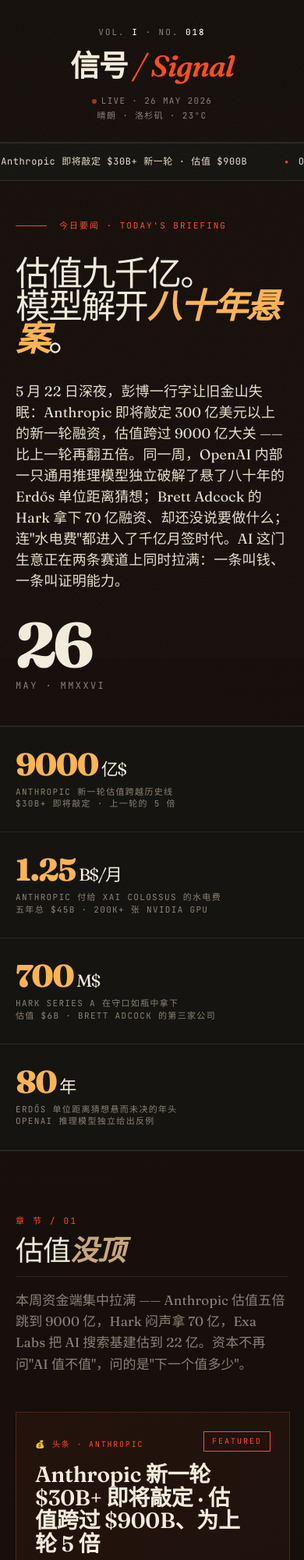
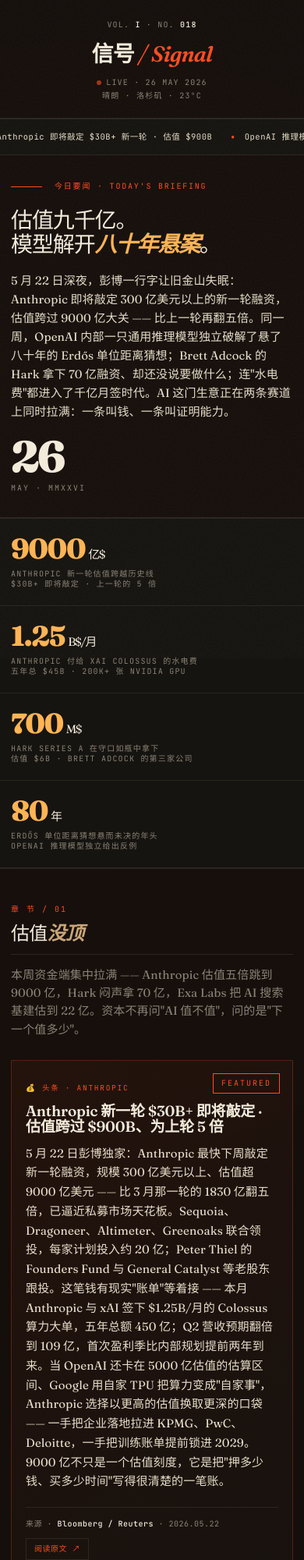
Before and after one commit to AshinXuuu/ai_daily, a plain HTML site: page daily/ai_daily_2026_05_26.html in a window 390 px wide. Shown: the top 2000 px of the page at 78% size. Drawn offline with Linux system fonts and the light colour scheme.

Commit message:
📰 第 018 期 · 2026-05-26

```diff
--- a/daily/ai_daily_2026_05_26.html
+++ b/daily/ai_daily_2026_05_26.html
@@ -92,27 +92,83 @@
   .footer-mark .accent { color: var(--signal); }
   .footer p { font-family: 'JetBrains Mono', monospace; font-size: 11px; letter-spacing: 0.15em; color: var(--muted); text-transform: uppercase; }
   .footer .divider { width: 60px; height: 1px; background: var(--signal); margin: 24px auto; }
+  /* ===== 平板 / 小笔记本 ===== */
   @media (max-width: 900px) {
     .wrap { padding: 0 20px; }
-    .masthead-grid { grid-template-columns: 1fr; gap: 16px; text-align: center; }
+    .masthead { padding: 24px 0 20px; }
+    .masthead-grid { grid-template-columns: 1fr; gap: 14px; text-align: center; }
     .weather { text-align: center; }
-    .date-block { position: static; text-align: left; margin-top: 32px; }
-    .date-block .day { font-size: 80px; }
-    .hero { padding: 48px 0 40px; }
-    .hero h1 { font-size: 44px; }
-    .hero-lede { font-size: 18px; }
-    .section-head { grid-template-columns: 1fr; gap: 16px; }
+    .logo { font-size: 34px; }
+    .hero { padding: 44px 0 36px; }
+    .hero-meta { margin-bottom: 24px; }
+    .hero h1 { font-size: 42px; line-height: 1.05; margin-bottom: 24px; }
+    .hero-lede { font-size: 17px; }
+    .date-block { position: static; text-align: left; margin-top: 24px; }
+    .date-block .day { font-size: 72px; }
+    .section { padding: 56px 0 32px; }
+    .section-head { grid-template-columns: 1fr; gap: 14px; margin-bottom: 36px; }
     .section-title { font-size: 36px; }
-    .story, .story.feature { grid-column: span 12 !important; padding: 24px; }
-    .story.feature h3 { font-size: 28px; }
+    .stories { gap: 20px; }
+    .story, .story.feature { grid-column: span 12 !important; padding: 22px; }
+    .story.feature { padding: 26px; }
+    .story.feature::after { top: 16px; right: 16px; }
+    .story h3 { font-size: 22px; }
+    .story.feature h3 { font-size: 26px; max-width: 100%; }
+    .story p { font-size: 14.5px; }
+    .story.feature p { font-size: 16.5px; }
     .stats { grid-template-columns: repeat(2, 1fr); }
-    .stat { border-right: none; border-bottom: 1px solid var(--rule); padding: 28px 20px; }
+    .stat { border-right: none; border-bottom: 1px solid var(--rule); padding: 26px 18px; }
     .stat-num { font-size: 40px; }
     .stat:nth-child(odd) { border-right: 1px solid var(--rule); }
+    .ticker-track { gap: 32px; font-size: 11px; }
   }
-  @media (max-width: 500px) {
+
+  /* ===== 手机 ===== */
+  @media (max-width: 600px) {
+    .wrap { padding: 0 16px; }
+    .logo { font-size: 28px; }
+    .edition, .weather { font-size: 10px; letter-spacing: 0.12em; }
+    .hero { padding: 32px 0 28px; }
+    .hero-meta { margin-bottom: 20px; font-size: 10px; }
+    .hero h1 { font-size: 32px; line-height: 1.08; margin-bottom: 20px; }
+    .hero-lede { font-size: 15.5px; line-height: 1.6; }
+    .date-block { margin-top: 20px; }
+    .date-block .day { font-size: 56px; }
+    .date-block .month { font-size: 10px; }
+    .section { padding: 44px 0 24px; }
+    .section-head { margin-bottom: 28px; }
+    .section-title { font-size: 28px; }
+    .section-num { font-size: 10px; }
+    .section-intro { font-size: 15px; line-height: 1.55; padding-top: 14px; }
+    .stories { gap: 16px; }
+    .story, .story.feature { padding: 20px; }
+    .story-tag { font-size: 9.5px; margin-bottom: 12px; }
+    .story h3 { font-size: 20px; margin-bottom: 12px; }
+    .story.feature h3 { font-size: 22px; }
+    .story p { font-size: 14px; line-height: 1.65; }
+    .story.feature p { font-size: 15px; }
+    .story-meta { flex-direction: column; align-items: flex-start; gap: 10px; padding-top: 14px; font-size: 10px; }
+    .source { line-height: 1.45; }
+    .read-more { font-size: 10px; padding: 5px 10px; }
+    .stat { padding: 22px 16px; }
+    .stat-num { font-size: 36px; }
+    .stat-num .unit { font-size: 15px; }
+    .stat-label { font-size: 10px; line-height: 1.35; }
+    .ticker-track { gap: 24px; font-size: 10.5px; animation-duration: 45s; }
+    .footer { padding: 56px 0 40px; }
+    .footer-mark { font-size: 24px; }
+  }
+
+  /* ===== 窄屏手机 ===== */
+  @media (max-width: 420px) {
+    .wrap { padding: 0 14px; }
+    .hero h1 { font-size: 28px; }
+    .hero-lede { font-size: 15px; }
+    .section-title { font-size: 24px; }
     .stats { grid-template-columns: 1fr; }
-    .stat { border-right: none !important; }
+    .stat { border-right: none !important; padding: 20px 14px; }
+    .story, .story.feature { padding: 18px; }
+    .story h3, .story.feature h3 { font-size: 19px; }
   }
 </style>
 </head>
```
Also changed, not shown: 1 other file.
